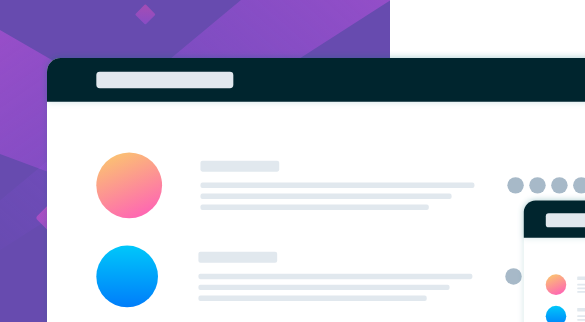
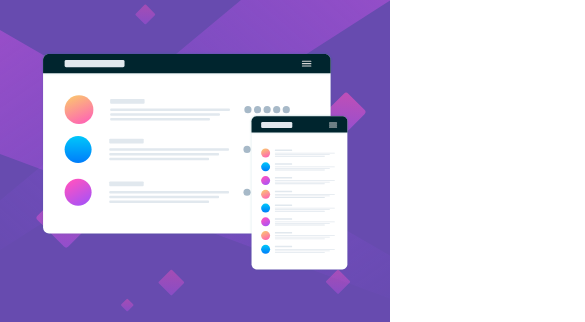
Before and after one commit to simonhernandez/huddleLandingPageSingleIntro, a plain HTML site: page index.html in a window 390 px wide. Shown: the part 76-398 px from the top of the page, 585 px wide, since content can reach past the window. Drawn offline with nearby package versions, Linux system fonts and the light colour scheme.

Commit message:
Fix: Hero Image Width problem

```diff
--- a/css/styles.css
+++ b/css/styles.css
@@ -100,9 +100,6 @@ h1{font-size: var(--fs-h1);}
 .logo-container{
     max-width: 125px;
 }
-.hero__img{
-    max-width: 720px;
-}
 .hero__text-container{
     line-height: 1.6;
 }
@@ -153,6 +150,7 @@ h1{font-size: var(--fs-h1);}
     }
     .hero__img{
         width: 100%;
+        max-width: 720px;
     }
     .social-container{
         grid-column: 2/-1;
```
